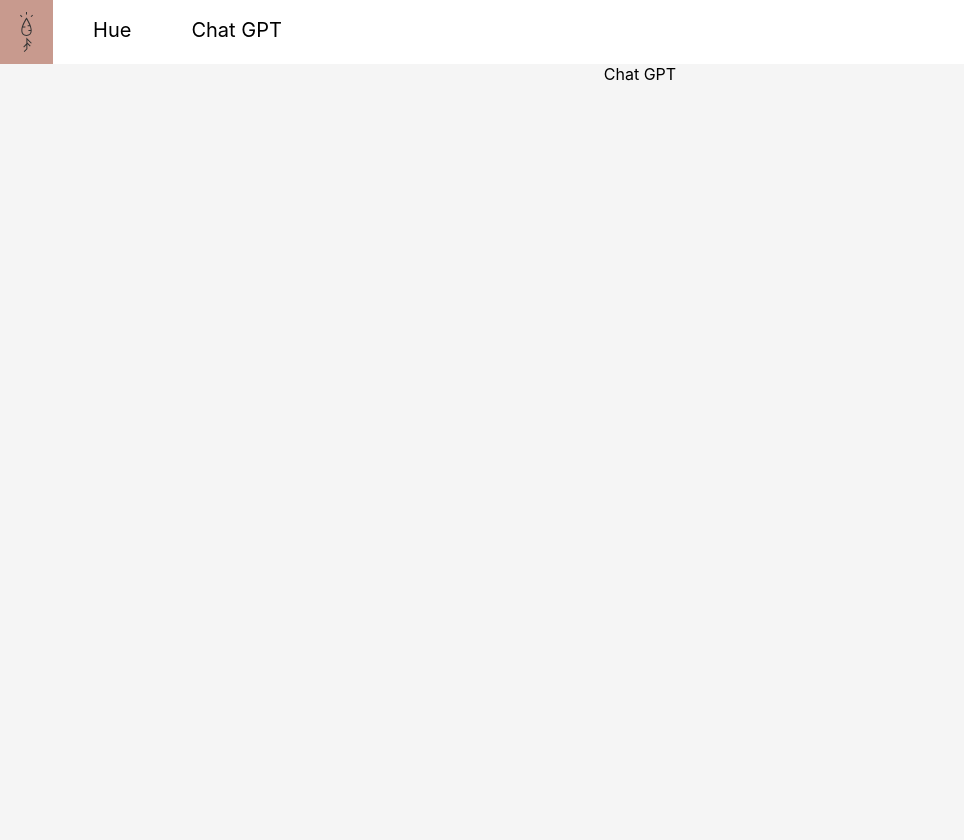
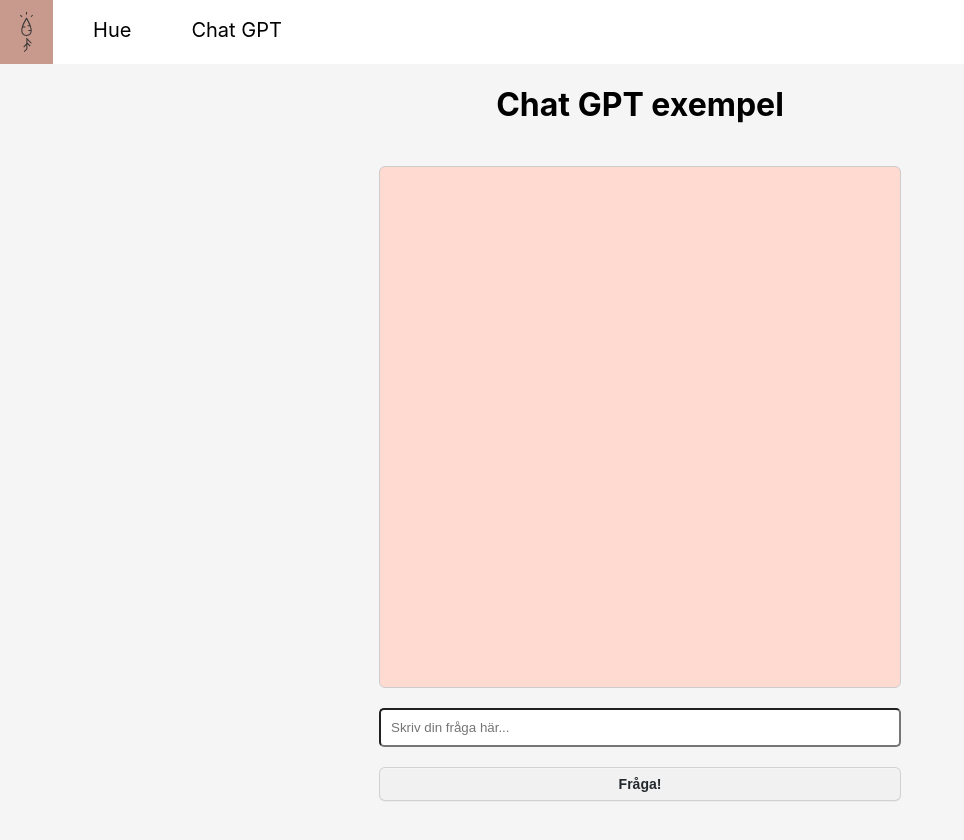
Before and after one commit to Abdulhedi/Tammsvik, a React (Create React App) app in the folder tammsvik/: page /chat in a window 1280 px wide. Shown: the top 840 px of the page, without its empty margins (0-964 px from the left). Built offline with nearby package versions, Linux system fonts and the light colour scheme.

Commit message:
chattest

```diff
--- a/tammsvik/src/App.css
+++ b/tammsvik/src/App.css
@@ -106,7 +106,8 @@
   &:nth-of-type(1) {
     background-color: rgb(66, 194, 124);
 
-    &:active {
+    &:active,
+    &:hover {
       background-color: rgb(42, 136, 84);
     }
   }
@@ -114,8 +115,61 @@
   &:nth-of-type(2) {
     background-color: rgb(226, 83, 84);
 
-    &:active {
+    &:active,
+    &:hover {
       background-color: rgb(155, 44, 44);
     }
   }
+
+  &:nth-of-type(3) {
+    background-color: #f1f1f1;
+
+    &:active,
+    &:hover {
+      background-color: #ccc;
+    }
+  }
 }
+
+/* Chat */
+.chatWrapper {
+  display: flex;
+  flex-direction: column;
+  gap: 20px;
+}
+
+#response {
+  width: 500px;
+  border-radius: 6px;
+  height: 500px;
+  resize: none;
+  background-color: rgb(255, 218, 209);
+  border: 1px solid #ccc;
+  padding: 10px;
+  user-select: none;
+}
+
+#question {
+  padding: 10px;
+  border-radius: 5px;
+}
+
+.chatWrapper button {
+  background-color: #f1f1f1;
+  color: #000;
+  border: 1px solid rgba(27, 31, 35, 0.15);
+  border-radius: 6px;
+  box-shadow: rgba(27, 31, 35, 0.04) 0 1px 0,
+    rgba(255, 255, 255, 0.25) 0 1px 0 inset;
+  color: #24292e;
+  cursor: pointer;
+  font-size: 14px;
+  font-weight: 600;
+  line-height: 20px;
+  padding: 6px 16px;
+
+  &:active,
+  &:hover {
+    background-color: #ccc;
+  }
+}
--- /dev/null
+++ b/tammsvik/src/helpers/chatHelper.ts
@@ -0,0 +1,27 @@
+const key: string = "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";
+
+export async function askQuestion(question: string) {
+  try {
+    let results = await fetch(`https://api.openai.com/v1/completions`, {
+      method: "POST",
+      headers: {
+        "Content-Type": "application/json",
+        Accept: "application/json",
+        Authorization: `Bearer  ${key}`,
+      },
+      body: JSON.stringify({
+        model: "text-davinci-003",
+        messages: [{ role: "user", content: question }],
+      }),
+    });
+    if (results.ok) {
+      return results.json();
+    } else {
+      console.log("fail");
+      return null;
+    }
+  } catch (err) {
+    console.log(err);
+    throw err;
+  }
+}
--- a/tammsvik/src/helpers/hueHelper.ts
+++ b/tammsvik/src/helpers/hueHelper.ts
@@ -1,4 +1,4 @@
-const hueEndPoint: string = `http://192.168.1.151/api/2H84zV4ID7bicnKBpqXC5ooxBxorCE9XmVxnj05I`;
+const hueEndPoint: string = `http://192.168.1.151/api/szgXak31FwYPevwnWrsVqLuJnx0TEL9W-K0cGxG8`;
 
 async function putLamp(action: string, body: any) {
   try {
--- a/tammsvik/src/pages/chat.tsx
+++ b/tammsvik/src/pages/chat.tsx
@@ -1,7 +1,43 @@
-import React from "react";
+import React, { useEffect, useState } from "react";
+import { askQuestion } from "../helpers/chatHelper";
 
 const Chat: React.FC<any> = () => {
-  return <div>Chat GPT</div>;
+  const [output, setOutput] = useState<string>("");
+  const [response, setResponse] = useState<string>("");
+  const [question, setQuestion] = useState<string>("");
+  const handleAskQuestion = () => {
+    setOutput(`${output} \n Me: ${question}`);
+
+    const data = askQuestion(question);
+
+    data.then((d: any) => {
+      if (d) {
+        d.choices && setResponse(d.choices[0].message.content);
+      } else {
+        setResponse("Error...");
+      }
+    });
+  };
+
+  useEffect(() => {
+    if (response) setOutput(`${output} \n Chat GPT: ${response}`);
+  }, [response]);
+
+  return (
+    <div className={"chatWrapper"}>
+      <h1>Chat GPT exempel</h1>
+      <textarea id={"response"} disabled value={output}></textarea>
+      <input
+        type="text"
+        id={"question"}
+        placeholder="Skriv din fråga här..."
+        onKeyUp={(e) => {
+          setQuestion(e.currentTarget.value);
+        }}
+      />
+      <button onClick={() => handleAskQuestion()}>Fråga!</button>
+    </div>
+  );
 };
 
 export default Chat;
```
